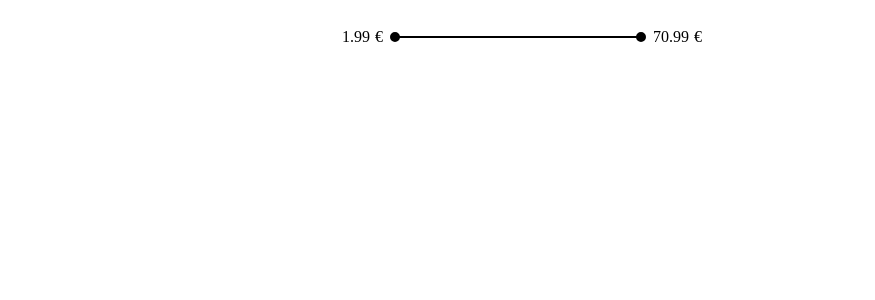
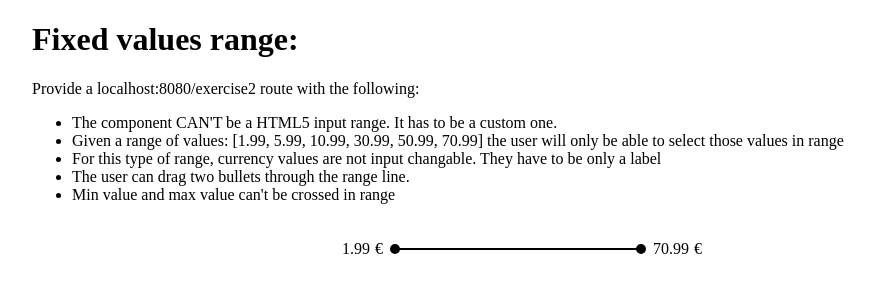
Before and after one commit to gCuadros/react-range-component, a Next.js app: page /exercise2 in a window 1280 px wide. Shown: the top 300 px of the page, without its empty margins (118-993 px from the left). Built offline with nearby package versions, Linux system fonts and the light colour scheme.

Commit message:
feat(range-component): improve styles for exercise2

```diff
--- /dev/null
+++ b/src/containers/Exercise2/Exercise2.module.scss
@@ -0,0 +1,8 @@
+.title {
+  font-family: "circular";
+}
+
+.text {
+  font-size: 16px;
+  font-family: "circular";
+}
--- /dev/null
+++ b/src/containers/Exercise2/index.tsx
@@ -0,0 +1,31 @@
+import Layout from "components/Layout";
+import Range from "components/Range";
+
+import styles from "./Exercise2.module.scss";
+
+const Exercise2 = () => (
+  <Layout>
+    <h1 className={styles["title"]}>Fixed values range:</h1>
+    <p className={styles["text"]}>
+      Provide a localhost:8080/exercise2 route with the following:
+    </p>
+    <ul className={styles["text"]}>
+      <li>
+        The component CAN'T be a HTML5 input range. It has to be a custom one.
+      </li>
+      <li>
+        Given a range of values: [1.99, 5.99, 10.99, 30.99, 50.99, 70.99] the
+        user will only be able to select those values in range
+      </li>
+      <li>
+        For this type of range, currency values are not input changable. They
+        have to be only a label
+      </li>
+      <li>The user can drag two bullets through the range line.</li>
+      <li>Min value and max value can't be crossed in range</li>
+    </ul>
+    <Range values={[1.99, 5.99, 10.99, 30.99, 50.99, 70.99]} />
+  </Layout>
+);
+
+export default Exercise2;
--- a/src/pages/exercise2.tsx
+++ b/src/pages/exercise2.tsx
@@ -1,5 +1,5 @@
-import Range from "components/Range";
+import Exercise2 from "containers/Exercise2";
 
-const Page = () => <Range values={[1.99, 5.99, 10.99, 30.99, 50.99, 70.99]} />;
+const Page = () => <Exercise2 />;
 
 export default Page;
```
Also changed, not shown: src/containers/Exercise2/Exercise2.module.scss.d.ts (added, +8 -0 lines).
